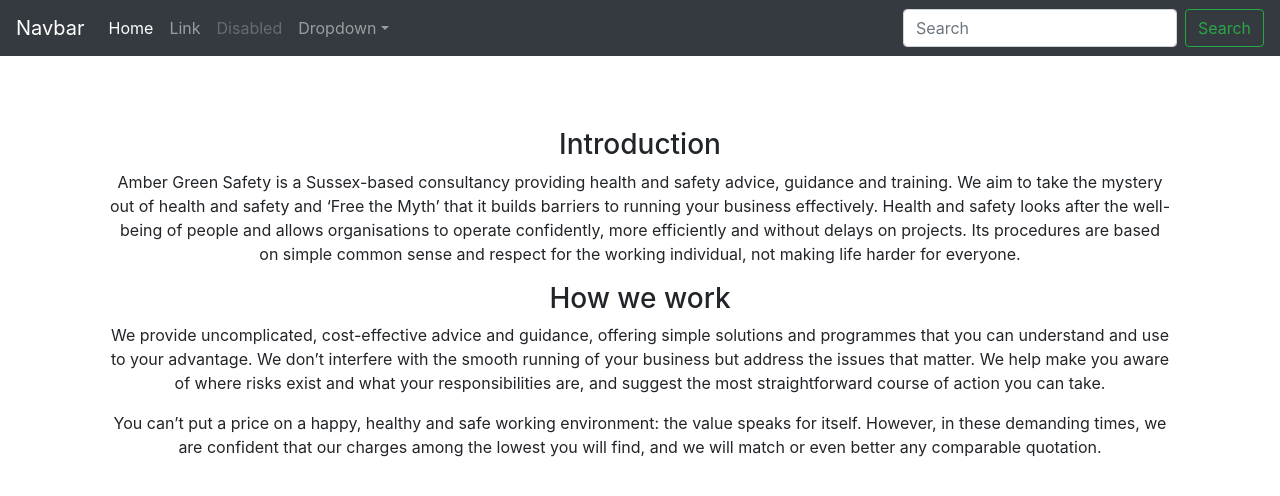
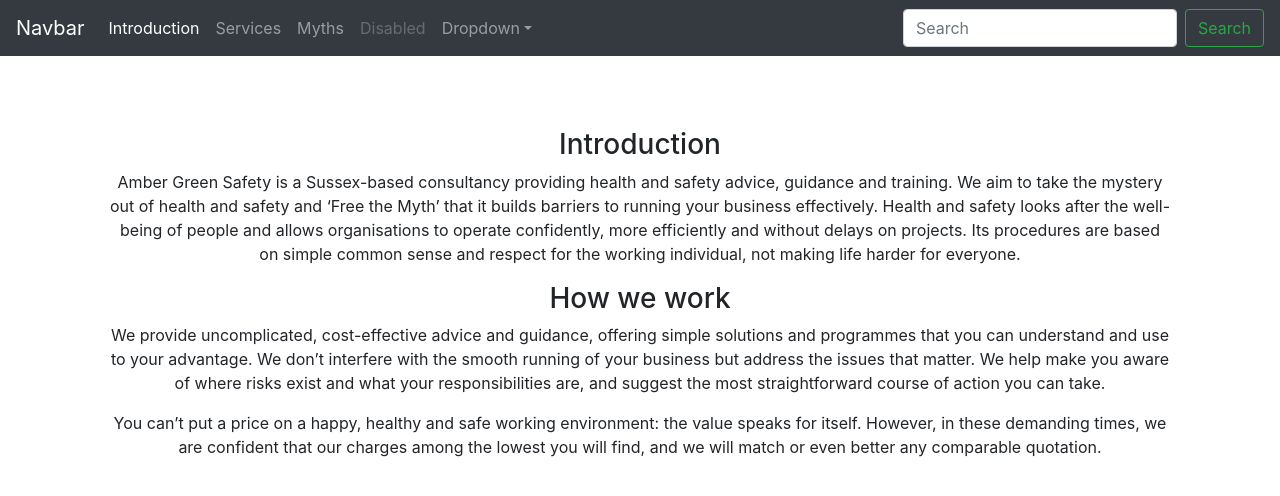
Before and after one commit to ambergreensafety/www.ambergreensafety.co.uk, a Jekyll site: the page built from index.md, in a window 1280 px wide. Shown: the top 496 px of the page. Built offline with Jekyll 4.4.1, drawn with Linux system fonts in a browser that asks for light colours.

Commit message:
Update default.html

```diff
--- a/_layouts/default.html
+++ b/_layouts/default.html
@@ -20,10 +20,13 @@
       <div class="collapse navbar-collapse" id="navbarsExampleDefault">
         <ul class="navbar-nav mr-auto">
           <li class="nav-item active">
-            <a class="nav-link" href="#">Home <span class="sr-only">(current)</span></a>
+            <a class="nav-link" href="#">Introduction <span class="sr-only">(current)</span></a>
           </li>
           <li class="nav-item">
-            <a class="nav-link" href="#">Link</a>
+            <a class="nav-link" href="#">Services</a>
+          </li>
+          <li class="nav-item">
+            <a class="nav-link" href="#">Myths</a>
           </li>
           <li class="nav-item">
             <a class="nav-link disabled" href="#">Disabled</a>
```
